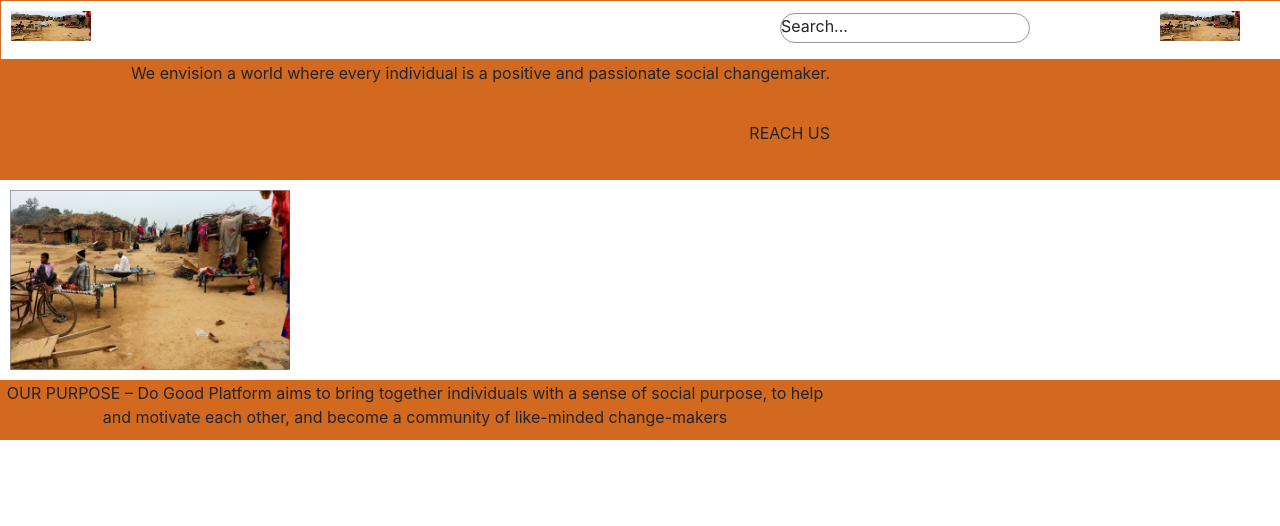
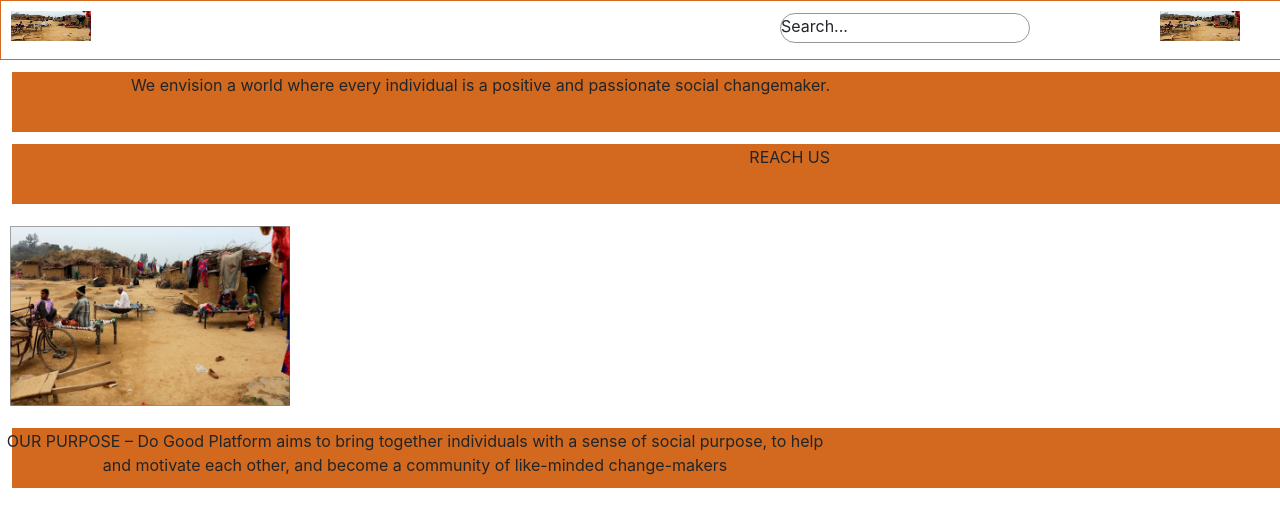
Before and after one commit to SachinKSingh28/node-app-soch, a React (Create React App) app: page / in a window 1280 px wide. Shown: the top 526 px of the page. Built offline with nearby package versions, Linux system fonts and the light colour scheme.

Commit message:
adding content with broken alignment

```diff
--- a/src/Header.js
+++ b/src/Header.js
@@ -30,6 +30,7 @@ const MidHeader = styled.div`
   background-color: #D2691E;
   display:flex;
   flex-direction:row;
+  margin: 12px;
 `;
 
 const TopLeftHeaderLogo = styled.div`
```
